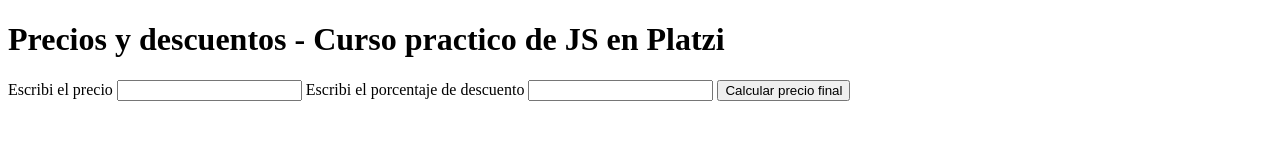
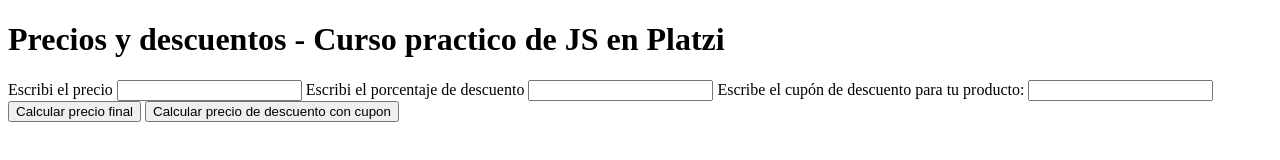
Before and after one commit to GabrielaPatriciaRodriguez/preciosConDescuentos, a plain HTML site: page index.html in a window 1280 px wide. Drawn offline with Linux system fonts and the light colour scheme.

Commit message:
descuento con cupon

```diff
--- a/index.html
+++ b/index.html
@@ -18,9 +18,14 @@
             <label for="inputDescuento">Escribi el porcentaje de descuento</label>
             <input id="inputDescuento" type="number"/>
 
+            <label for="inputCupon">Escribe el cupón de descuento para tu producto:</label>
+            <input id="inputCupon" type="text" />
+
             <button type="button" onclick="onClickPrecioConDescuento()">Calcular precio final</button>
+            <button type="button" onclick="onClickDescuentoConCupon()">Calcular precio de descuento con cupon</button>
         </form>
         <p id="resultP"></p>
+        <p id="result"></p>
     </section>
 
     <script src="./js/descuentos.js"></script>
--- a/js/descuentos.js
+++ b/js/descuentos.js
@@ -17,3 +17,38 @@ function onClickPrecioConDescuento(){
     const resultP = document.getElementById("resultP");
     resultP.innerText = "El precio con descuento es $" + precioDescuento;
 }
+
+const cupones = [
+    "DESCUENTO15",
+    "DESCUENTO30",
+    "DESCUENTO25",
+];
+
+function onClickDescuentoConCupon() {
+    const inputPrecio = document.getElementById("inputPrecio");
+    const precioValue = inputPrecio.value;
+
+    const inputCupon = document.getElementById("inputCupon");
+    const cuponValue = Number(inputCupon.value);
+
+    let descuento;
+
+    switch(cuponValue) {
+      case cupones[0]: // "DESCUENTO15"
+        descuento = 15;
+      break;
+      case cupones[1]: // "DESCUENTO30"
+        descuento = 30;
+      break;
+      case cupones[2]: // "DESCUENTO25"
+        descuento = 25;
+      break;
+    }
+
+
+    const precioDesc = calcularPrecioConDescuento(precioValue, descuento);
+
+
+    const result = document.getElementById("result");
+    result.innerText = "El precio con descuento son: $" + precioDesc;
+  }
```
